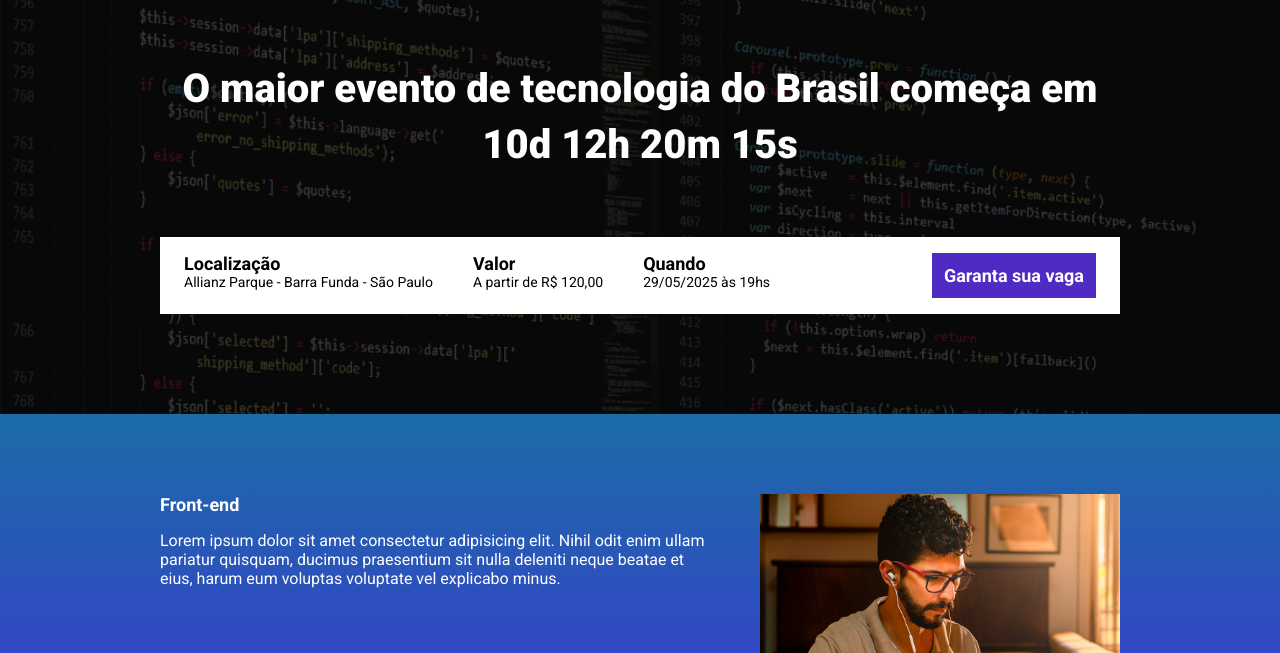
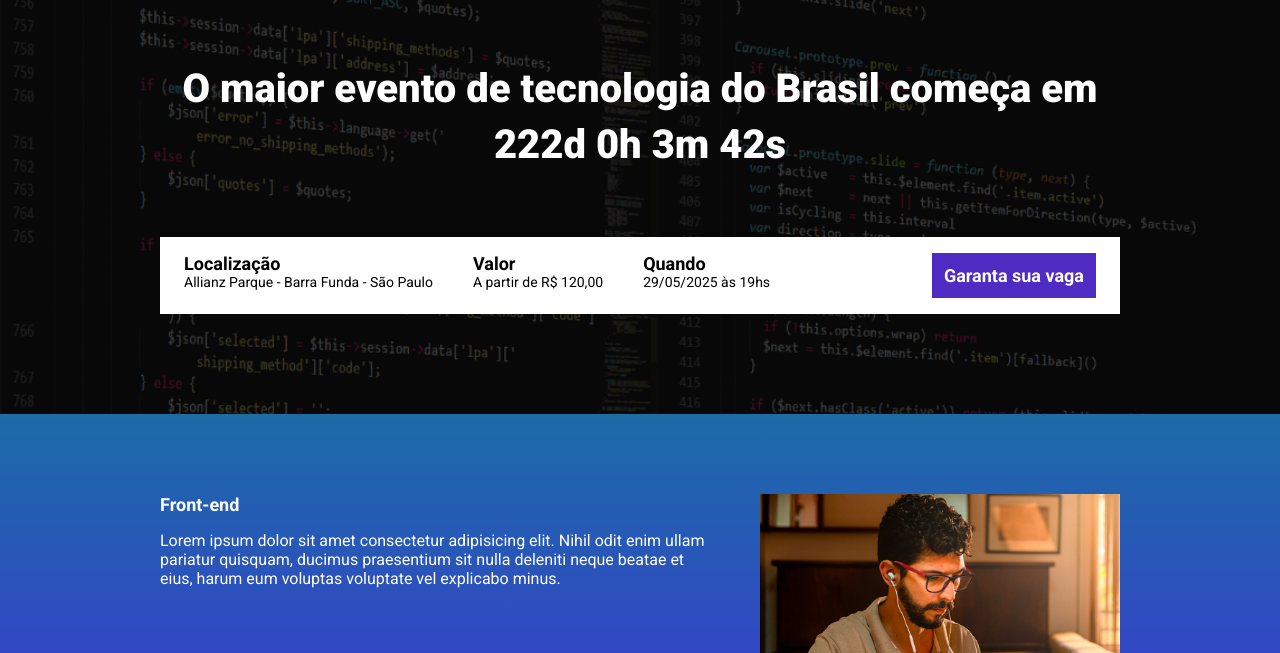
Before and after one commit to Danpalmeira92/ebac_tech_talks-daniel_palmeira, a website built with Parcel: page src/index.html in a window 1280 px wide. Shown: the part 147-800 px from the top of the page. Built offline with nearby package versions, Linux system fonts and the light colour scheme.

Commit message:
Criando a contagem regressiva

```diff
--- a/package.json
+++ b/package.json
@@ -4,6 +4,7 @@
   "description": "",
   "scripts": {
     "dev": "parcel src/index.html src/styles/main.scss src/scripts/main.js",
+    "build": "parcel build src/index.html",
     "test": "echo \"Error: no test specified\" && exit 1"
   },
   "keywords": [],
--- a/src/index.html
+++ b/src/index.html
@@ -16,7 +16,7 @@
         <div class="container">
             <img class="hero__logo" src="./images/ebac_logo.svg" alt="EBAC">
             <p class="hero__text">
-                O maior evento de tecnologia do Brasil começa em 10d 12h 20m 15s
+                O maior evento de tecnologia do Brasil começa em <span id="contador"></span>
             </p>
             <div class="infos-bar">
                 <ul class="infos-bar__infos">
--- a/src/scripts/main.js
+++ b/src/scripts/main.js
@@ -1 +1,32 @@
 AOS.init()
+
+const dataDoEvento = new Date("Dec 29, 2025 19:00:00")
+const timeStampDoEvento = dataDoEvento.getTime()
+
+const contaAsHoras = setInterval(function() {
+    const agora = new Date()
+    const timeStampAtual = agora.getTime()
+
+    const distanciaAteOEvento = timeStampDoEvento - timeStampAtual
+
+    const diaEmMs = 1000 * 60 * 60 * 24
+    const horaEmMs = 1000 * 60 * 60
+    const minutoEmMs = 1000 * 60
+
+    const diasAteOEvento = Math.floor(distanciaAteOEvento / diaEmMs)
+    const horasAteOEvento = Math.floor((distanciaAteOEvento % diaEmMs) / horaEmMs)
+    const minutosAteOEvento = Math.floor((distanciaAteOEvento % horaEmMs) / minutoEmMs)
+    const segudosAteoEvento = Math.floor((distanciaAteOEvento % minutoEmMs) / 1000)
+
+    console.log(diasAteOEvento)
+    console.log(horasAteOEvento)
+    console.log(minutosAteOEvento)
+    console.log(segudosAteoEvento)
+
+    document.getElementById('contador').innerHTML = `${diasAteOEvento}d ${horasAteOEvento}h ${minutosAteOEvento}m ${segudosAteoEvento}s`
+
+    if (distanciaAteOEvento < 0) {
+        clearInterval(contaAsHoras)
+        document.getElementById('contador').innerHTML = 'Evento expirado'
+    }
+}, 1000)
```
